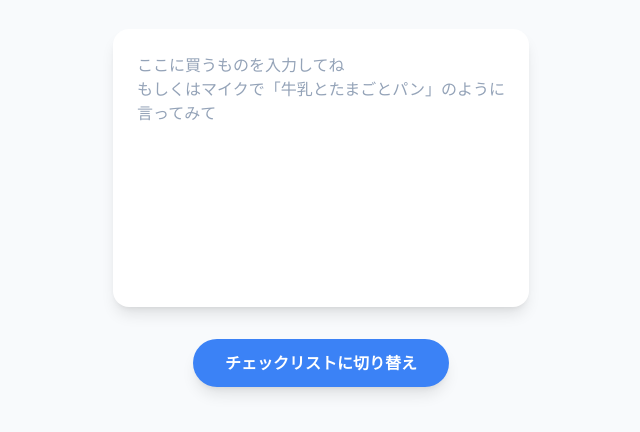
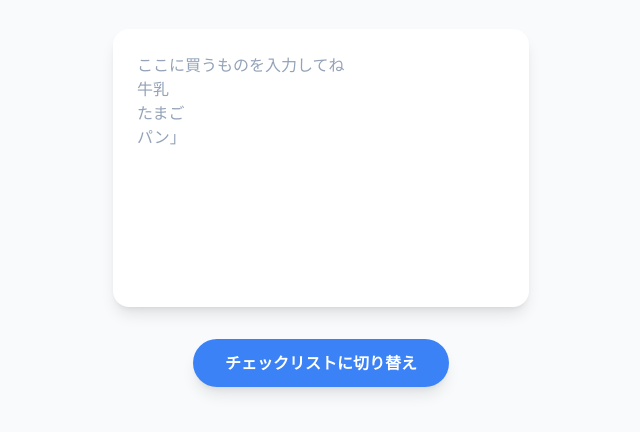
Before and after one commit to kmtshn/ShoppingList, a plain HTML site: page index.html in a window 1280 px wide. Shown: the part 244-676 px from the top of the page, without its empty margins (319-959 px from the left). Drawn offline with nearby package versions, Linux system fonts and the light colour scheme.

Commit message:
Update index.html

```diff
--- a/index.html
+++ b/index.html
@@ -45,7 +45,7 @@
                     <textarea
                         id="memo-input"
                         class="w-full h-64 p-4 border-none resize-none focus:ring-0 text-slate-700 placeholder-slate-400 bg-transparent"
-                        placeholder="ここに買うものを入力してね&#10;もしくはマイクで「牛乳とたまごとパン」のように言ってみて"></textarea>
+                        placeholder="ここに買うものを入力してね&#10;牛乳&#10;たまご&#10;パン」"></textarea>
 
                     <button id="mic-btn" class="absolute bottom-4 right-4 bg-blue-500 hover:bg-blue-600 text-white p-3 rounded-full shadow-lg transition-transform transform hover:scale-110 focus:outline-none hidden">
                         <svg xmlns="http://www.w3.org/2000/svg" class="h-6 w-6" fill="none" viewBox="0 0 24 24" stroke="currentColor">
```
